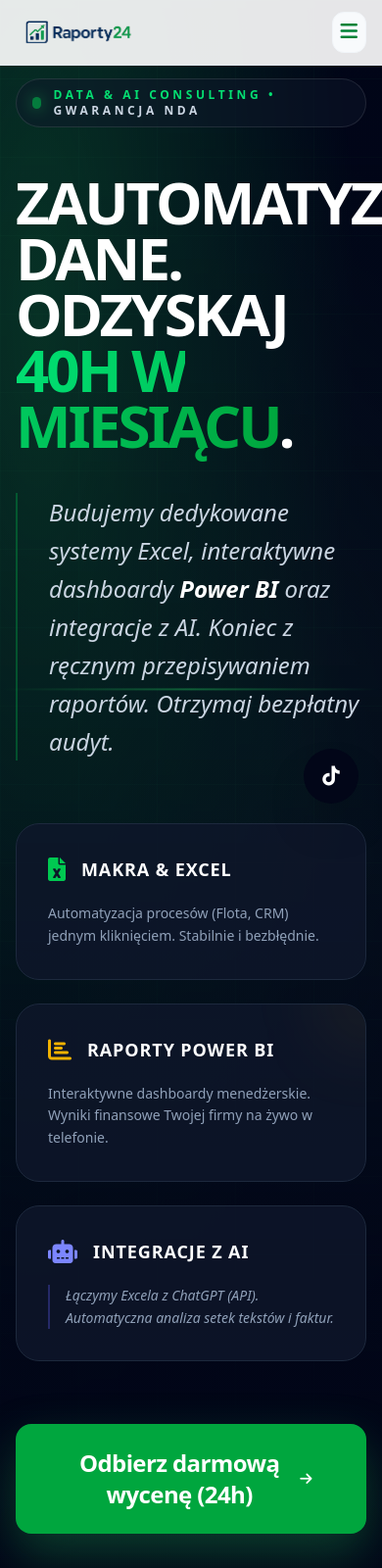
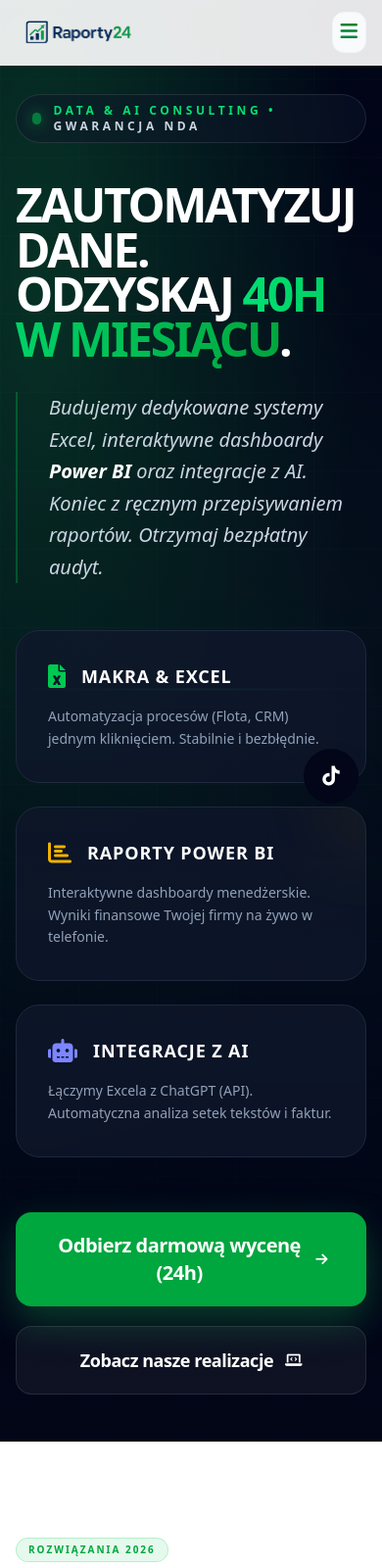
Before and after one commit to raporty24/raporty24, an Astro site: page / in a window 390 px wide. Shown: the top 1600 px of the page at 98% size. Built offline with nearby package versions, Linux system fonts and the light colour scheme; Astro itself is replaced by a stand-in of ours.

Commit message:
dodanie realizacji przycisku

```diff
--- a/src/components/Hero.astro
+++ b/src/components/Hero.astro
@@ -6,75 +6,107 @@ const {
 } = Astro.props;
 ---
 
-<section id="hero" class="relative min-h-[90vh] flex items-center overflow-hidden bg-slate-950 text-white">
-
+<section
+  id="hero"
+  class="relative min-h-[95vh] flex items-center overflow-hidden bg-slate-950 text-white"
+>
   <div class="absolute inset-0 z-0 overflow-hidden">
-
-    <div class="absolute inset-0 opacity-20 z-10"
-         style="background-image: linear-gradient(#4ade8020 1px, transparent 1px), linear-gradient(90deg, #4ade8020 1px, transparent 1px); background-size: 80px 80px;">
+    <div
+      class="absolute inset-0 opacity-20 z-10"
+      style="background-image: linear-gradient(#4ade8020 1px, transparent 1px), linear-gradient(90deg, #4ade8020 1px, transparent 1px); background-size: 80px 80px;"
+    >
     </div>
 
     <div class="absolute inset-0 z-20 pointer-events-none overflow-hidden">
-        <div class="scanner-line"></div>
+      <div class="scanner-line"></div>
     </div>
 
-    <div class="absolute inset-0 opacity-30 z-0" style="background-image: radial-gradient(at 10% 20%, #16a34a 0px, transparent 65%), radial-gradient(at 80% 50%, #4ade8040 0px, transparent 60%); background-size: 100% 100%;"></div>
+    <div
+      class="absolute inset-0 opacity-30 z-0"
+      style="background-image: radial-gradient(at 10% 20%, #16a34a 0px, transparent 65%), radial-gradient(at 80% 50%, #4ade8040 0px, transparent 60%); background-size: 100% 100%;"
+    >
+    </div>
   </div>
 
   <div class="absolute inset-0 bg-gradient-to-t from-slate-950 via-slate-950/20 to-transparent z-10"></div>
 
-  <div class="container mx-auto px-4 relative z-20 pt-20">
+  <div class="container mx-auto px-4 relative z-20 pt-24 pb-12">
     <div class="max-w-6xl">
-
-      <div class="inline-flex items-center gap-3 mb-12 px-4 py-2 rounded-full bg-slate-900/50 border border-white/10 backdrop-blur-sm">
+      <div
+        class="inline-flex items-center gap-3 mb-10 px-4 py-2 rounded-full bg-slate-900/50 border border-white/10 backdrop-blur-sm"
+      >
         <span class="flex h-3 w-3 rounded-full bg-green-500 shadow-[0_0_15px_#22c55e] animate-pulse"></span>
         <span class="text-xs font-black uppercase tracking-[0.3em] text-green-400">
           {title} • <span class="text-slate-300">{highlight}</span>
         </span>
       </div>
 
-      <h1 class="text-6xl md:text-8xl font-black tracking-tighter mb-10 leading-[0.95] max-w-5xl uppercase">
-        Zautomatyzuj dane. <br/>
+      <h1 class="text-5xl md:text-8xl font-black tracking-tighter mb-8 leading-[0.95] max-w-5xl uppercase">
+        Zautomatyzuj dane. <br />
         Odzyskaj <span class="text-transparent bg-clip-text bg-gradient-to-r from-green-400 to-green-600">40h w miesiącu</span>.
       </h1>
 
-      <p class="text-2xl text-slate-300 mb-16 leading-relaxed max-w-4xl italic border-l-2 border-green-500/30 pl-8">
+      <p class="text-xl md:text-2xl text-slate-300 mb-12 leading-relaxed max-w-4xl italic border-l-2 border-green-500/30 pl-8">
         Budujemy dedykowane systemy Excel, interaktywne dashboardy <strong class="text-white">Power BI</strong> oraz integracje z AI. Koniec z ręcznym przepisywaniem raportów. Otrzymaj bezpłatny audyt.
       </p>
 
-      <div class="grid md:grid-cols-3 gap-6 mb-16">
+      <div class="grid md:grid-cols-3 gap-6 mb-14">
         <div class="p-8 rounded-3xl bg-slate-900/80 border border-slate-800 hover:border-green-500/50 transition-all group backdrop-blur-sm">
-          <div class="flex items-center gap-4 mb-5">
-             <i class="fas fa-file-excel text-green-500 text-2xl group-hover:scale-110 transition-transform"></i>
-             <h4 class="text-lg font-bold text-white uppercase tracking-wider">Makra & Excel</h4>
+          <div class="flex items-center gap-4 mb-4">
+            <i class="fas fa-file-excel text-green-500 text-2xl group-hover:scale-110 transition-transform"></i>
+            <h4 class="text-lg font-bold text-white uppercase tracking-wider">
+              Makra &amp; Excel
+            </h4>
           </div>
-          <p class="text-slate-400 text-sm leading-relaxed">Automatyzacja procesów (Flota, CRM) jednym kliknięciem. Stabilnie i bezbłędnie.</p>
+          <p class="text-slate-400 text-sm leading-relaxed">
+            Automatyzacja procesów (Flota, CRM) jednym kliknięciem. Stabilnie i bezbłędnie.
+          </p>
         </div>
 
         <div class="p-8 rounded-3xl bg-slate-900/80 border border-slate-800 hover:border-yellow-500/50 transition-all group backdrop-blur-sm relative overflow-hidden">
           <div class="absolute -top-10 -right-10 w-20 h-20 bg-yellow-500/10 rounded-full blur-2xl"></div>
-          <div class="flex items-center gap-4 mb-5 relative z-10">
-             <i class="fas fa-chart-bar text-yellow-500 text-2xl group-hover:scale-110 transition-transform"></i>
-             <h4 class="text-lg font-bold text-white uppercase tracking-wider">Raporty Power BI</h4>
+          <div class="flex items-center gap-4 mb-4 relative z-10">
+            <i class="fas fa-chart-bar text-yellow-500 text-2xl group-hover:scale-110 transition-transform"></i>
+            <h4 class="text-lg font-bold text-white uppercase tracking-wider">
+              Raporty Power BI
+            </h4>
           </div>
-          <p class="text-slate-400 text-sm leading-relaxed relative z-10">Interaktywne dashboardy menedżerskie. Wyniki finansowe Twojej firmy na żywo w telefonie.</p>
+          <p class="text-slate-400 text-sm leading-relaxed relative z-10">
+            Interaktywne dashboardy menedżerskie. Wyniki finansowe Twojej firmy na żywo w telefonie.
+          </p>
         </div>
 
         <div class="p-8 rounded-3xl bg-slate-900/80 border border-slate-800 hover:border-indigo-400/50 transition-all group backdrop-blur-sm">
-          <div class="flex items-center gap-4 mb-5">
-             <i class="fas fa-robot text-indigo-400 text-2xl group-hover:scale-110 transition-transform"></i>
-             <h4 class="text-lg font-bold text-white uppercase tracking-wider text-indigo-100">Integracje z AI</h4>
+          <div class="flex items-center gap-4 mb-4">
+            <i class="fas fa-robot text-indigo-400 text-2xl group-hover:scale-110 transition-transform"></i>
+            <h4 class="text-lg font-bold text-white uppercase tracking-wider text-indigo-100">
+              Integracje z AI
+            </h4>
           </div>
-          <p class="text-slate-400 text-sm leading-relaxed italic border-l-2 border-indigo-500/30 pl-4">Łączymy Excela z ChatGPT (API). Automatyczna analiza setek tekstów i faktur.</p>
+          <p class="text-slate-400 text-sm leading-relaxed">
+            Łączymy Excela z ChatGPT (API). Automatyczna analiza setek tekstów i faktur.
+          </p>
         </div>
       </div>
 
-      <div class="flex flex-col sm:flex-row gap-6 mb-16">
-        <a href="/kontakt/" class="group bg-green-600 hover:bg-green-500 text-white py-6 px-14 rounded-2xl font-black text-2xl shadow-[0_20px_50px_rgba(34,197,94,0.3)] transition-all hover:-translate-y-1 flex items-center justify-center gap-3 text-center tracking-tight">
+      <div class="flex flex-col sm:flex-row gap-5 items-stretch sm:items-center">
+        <a
+          href="/kontakt/"
+          class="group bg-green-600 hover:bg-green-500 text-white py-5 px-10 rounded-2xl font-black text-xl shadow-[0_15px_40px_rgba(34,197,94,0.3)] transition-all hover:-translate-y-1 flex items-center justify-center gap-3 text-center tracking-tight"
+        >
           Odbierz darmową wycenę (24h)
           <i class="fas fa-arrow-right text-sm transition-transform group-hover:translate-x-1"></i>
         </a>
+
+        <a
+          href="/realizacje/"
+          class="group border border-white/10 bg-white/5 hover:bg-white hover:text-slate-950 text-white py-5 px-8 rounded-2xl font-black text-lg transition-all hover:-translate-y-1 flex items-center justify-center gap-3 text-center tracking-tight backdrop-blur-sm"
+        >
+          Zobacz nasze realizacje
+          <i class="fas fa-laptop-code text-sm transition-transform group-hover:translate-x-1"></i>
+        </a>
       </div>
+
     </div>
   </div>
 </section>
@@ -95,8 +127,12 @@ const {
   }
 
   @keyframes scan {
-    0% { transform: translateY(-100px); }
-    100% { transform: translateY(100vh); }
+    0% {
+      transform: translateY(-100px);
+    }
+    100% {
+      transform: translateY(100vh);
+    }
   }
 
   /* Optymalizacja wydajności */
```
